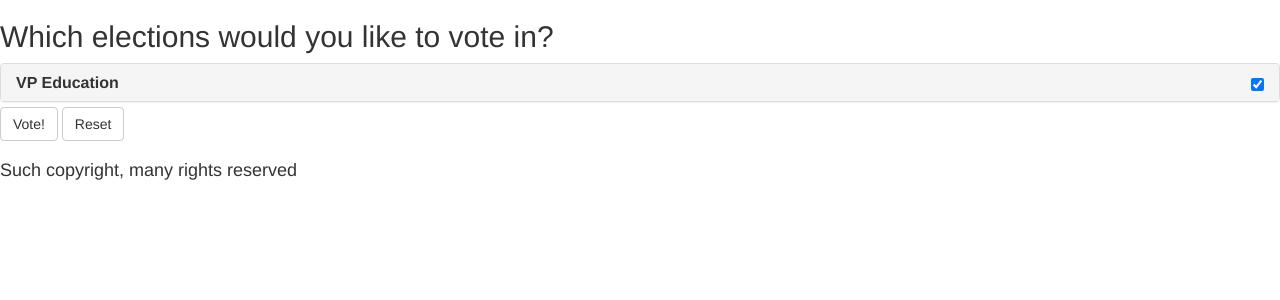
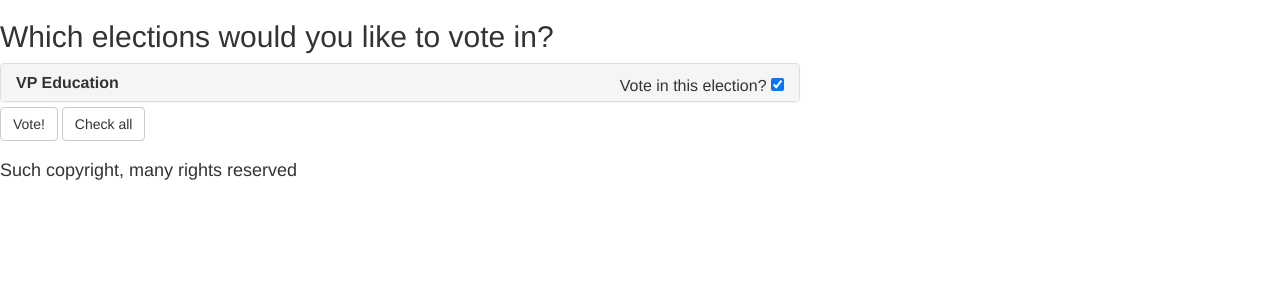
Before and after one commit to EmilyShepherd/Super-Democracy, a PHP site: page / in a window 1280 px wide. Shown: the part 60-360 px from the top of the page. Run offline with PHP 8.4, Linux system fonts and the light colour scheme; data comes from the database, SQL or seed files in the repository; some libraries are stand-ins or nearby versions.

Commit message:
Minor cosmetic
Max-width for the panels, form goes to startvote.php

```diff
--- a/index.php
+++ b/index.php
@@ -29,6 +29,11 @@
 	    padding-top:5px;
 		padding-right:5px;
 	  }
+
+	  #positions
+	  {
+	    max-width:800px;
+	  }
     </style>
 
     <!-- Bootstrap -->
@@ -50,20 +55,20 @@
     <?php include 'model/index.php' ?>
 
 	<div class="panel-group" id="positions">
-      <form action="vote.php" method="post">
+      <form action="startvote.php" method="post">
         <?php foreach ($positions as $position): ?>
           <div class="panel panel-default">
             <div class="panel-heading">
               <h4 class="panel-title candidate">
-                <a class="pos_name" data-toggle="collapse" data-parent="#positions" href="#desc_<?= $position['id'] ?>">
+                <a class="pos_name" data-toggle="collapse" data-parent="#positions" href="#desc_<?= $position['id'] ?>_<?= $position['election_id'] ?>">
                   <?= $position['name']?>
                 </a>
-                <div style="float: right;">
-                  <input type="checkbox" name="vote_in[]" value="<?=  $position['id']?>_<?= $position['election_id'] ?>" checked>
-                </div>
+                <span style="float: right;">
+                  Vote in this election? <input type="checkbox" name="vote_in[]" value="<?=  $position['id']?>_<?= $position['election_id'] ?>" checked>
+                </span>
               </h4>
             </div>
-	        <div id="desc_<?= $position['id'] ?>" class="panel-collapse collapse">
+	        <div id="desc_<?= $position['id'] ?>_<?= $position['election_id'] ?>" class="panel-collapse collapse">
               <div class="panel-body">
 		        <p class="description">
                   <img class="top" src="/images/position_<?= $position['id'] ?>.png" alt="<?= $position['name']?>"/>
@@ -75,7 +80,7 @@
         <?php endforeach ?>
         <div class="button_list">
           <input type="submit" class="btn btn-default" name="submit" value="Vote!" />
-		  <input type="reset" class="btn btn-default" name="reset" value="Reset" />
+		  <input type="reset" class="btn btn-default" name="reset" value="Check all" />
         </div>
   	  </form>
 	</div>
```
